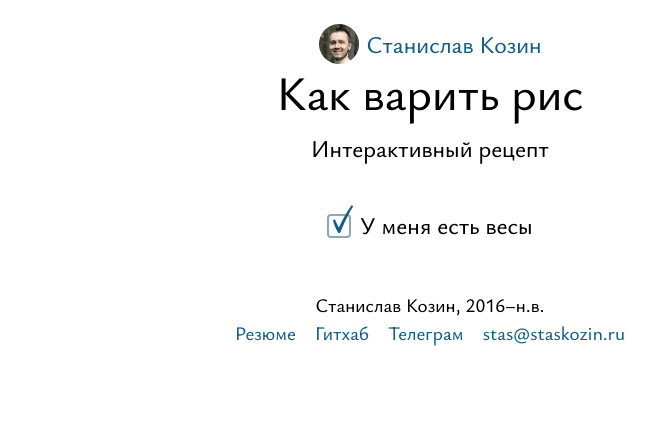
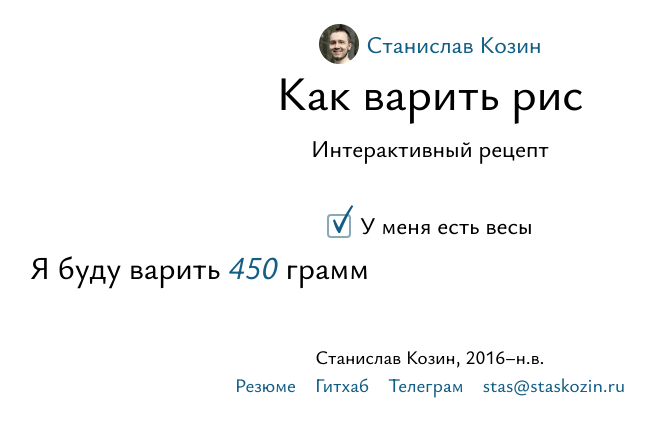
Before and after one commit to staskozin/website, a Next.js app: page /rice-calculator in a window 1280 px wide. Shown: the top 436 px of the page, without its empty margins (210-865 px from the left). Built offline with nearby package versions, Linux system fonts and the light colour scheme.

Commit message:
Добавил поле ввода кол-ва риса

```diff
--- a/src/app/globals.css
+++ b/src/app/globals.css
@@ -24,16 +24,26 @@
   font-style: italic;
 }
 
+:root {
+  --link-color: hsl(201, 75%, 30%);
+  --link-hover-color: hsl(0, 75%, 40%);
+  --link-input-hover-color: hsla(201, 75%, 30%, 0.75);
+  --text-color: #000000;
+  --background-color: #ffffff;
+}
+
 body {
   font-family: "YsabeauOffice";
   margin: 0;
   font-size: 24px;
   line-height: 1;
+  color: var(--text-color);
+  background-color: var(--background-color);
 }
 
 a {
   text-decoration: none;
-  color: hsl(201, 75%, 30%);
+  color: var(--link-color);
   -webkit-transition-property: color;
   transition-property: color;
   -webkit-transition-timing-function: ease-out;
@@ -43,7 +53,7 @@ a {
 }
 
 a:hover {
-  color: hsl(0, 75%, 40%);
+  color: var(--link-hover-color);
   -webkit-transition: none;
   transition: none;
 }
--- a/src/components/RiceCalculator.module.css
+++ b/src/components/RiceCalculator.module.css
@@ -1,3 +1,14 @@
+.control {
+  max-width: 800px;
+  font-size: 32px;
+  line-height: 46px;
+  margin: 0 auto;
+}
+
+.text {
+  display: inline-block;
+}
+
 .checkbox {
   margin-bottom: 6px;
 }
--- a/src/components/RiceCalculator.tsx
+++ b/src/components/RiceCalculator.tsx
@@ -4,14 +4,24 @@ import { useState } from 'react'
 
 import s from './RiceCalculator.module.css'
 import Checkbox from '@/components/UI/Checkbox'
+import TextInput from '@/components/UI/TextInput'
 
 
 export default function RiceCalculator() {
-  const [scale, setScale] = useState(true)
+  const [scale, setScale] = useState<boolean>(true)
+  const [rice, setRice] = useState<number>(450)
 
   return (
-    <form>
+    <form className={s.control}>
       <Checkbox className={s.checkbox} text='У меня есть весы' setFunction={setScale} checked={scale} />
+
+      <div className={s.text}>Я&nbsp;буду варить</div>
+      {' '}
+      <TextInput className={s.text} value={rice} setFunction={setRice} />
+      {' '}
+      <div className={s.text}>
+        грамм
+      </div>
     </form>
   )
 }
--- /dev/null
+++ b/src/components/UI/TextInput.module.css
@@ -0,0 +1,56 @@
+.wrap {
+  position: relative;
+  min-width: 17px;
+}
+
+.input::-webkit-outer-spin-button,
+.input::-webkit-inner-spin-button {
+  -webkit-appearance: none;
+  margin: 0;
+}
+
+.input {
+  -moz-appearance: textfield;
+  appearance: textfield;
+  position: absolute;
+  border: none;
+  background: none;
+  padding: 0 4px;
+  left: -4px;
+  width: 100%;
+}
+
+.input+span {
+  position: relative;
+  z-index: -1;
+  opacity: 0;
+  font-style: italic;
+}
+
+.input {
+  font-size: 32px;
+  line-height: 46px;
+  font-style: italic;
+  font-family: 'YsabeauOffice';
+  color: var(--link-color);
+  -webkit-transition-property: color;
+  transition-property: color;
+  -webkit-transition-timing-function: ease-out;
+  transition-timing-function: ease-out;
+  -webkit-transition-duration: .22s;
+  transition-duration: .22s;
+}
+
+.input:hover {
+  color: var(--link-input-hover-color);
+  -webkit-transition: none;
+  transition: none;
+}
+
+.input:focus {
+  color: var(--text-color);
+}
+
+.recipe-control__input {
+  display: inline-block;
+}
--- /dev/null
+++ b/src/components/UI/TextInput.tsx
@@ -0,0 +1,54 @@
+import { Dispatch, SetStateAction, useEffect, useReducer, useRef } from 'react'
+
+import s from './TextInput.module.css'
+
+
+export default function RiceCalculator(props: CheckboxProps) {
+  const inputRef = useRef<HTMLInputElement>(null)
+  const [forcedUpdate, forceUpdate] = useReducer(x => x + 1, 0)
+
+  let cursorPosition = useRef<number>(0)
+
+  useEffect(() => {
+    if (forcedUpdate > 0)
+      inputRef.current!.setSelectionRange(cursorPosition.current, cursorPosition.current)
+  }, [forcedUpdate])
+
+  return (
+    <div className={`${s.wrap} ${props.className ? props.className : ''}`}>
+      <input
+        className={s.input}
+        ref={inputRef}
+        value={props.value}
+        type="text"
+        inputMode="numeric"
+        pattern="[0-9]*"
+        onChange={e => {
+          if (e.target.validity.valid) {
+            const value = Number(e.target.value)
+            cursorPosition.current = e.target.selectionStart!
+            props.setFunction(value > 2000000 ? 2000000 : value)
+          } else {
+            cursorPosition.current = e.target.selectionStart! - 1
+            forceUpdate()
+          }
+        }}
+        onKeyDown={e => {
+          if (e.key === 'Enter' || e.key === 'Escape')
+            inputRef.current!.blur()
+        }}
+        onBlur={() => {
+          if (!props.value)
+            props.setFunction(450)
+        }}
+      />
+      <span>{props.value}</span>
+    </div>
+  )
+}
+
+type CheckboxProps = {
+  value: number
+  setFunction: Dispatch<SetStateAction<number>>
+  className?: string
+}
```
